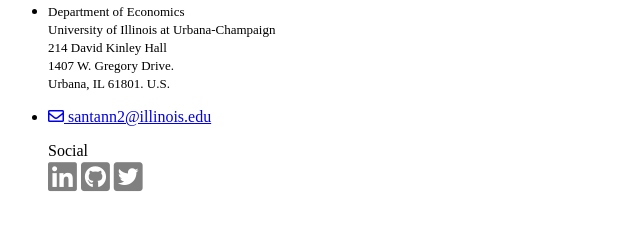
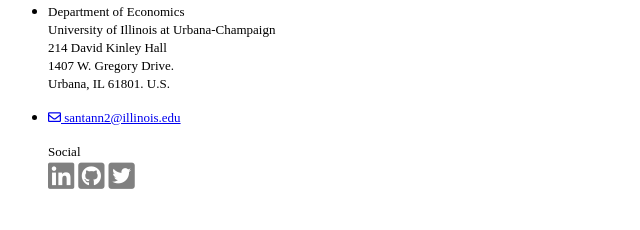
Before and after one commit to vpsantanna/vpsantanna.github.io, a Jekyll site: the page built from files/readme.md, in a window 1280 px wide. Shown: the part 201-431 px from the top of the page, without its empty margins (0-640 px from the left). Built offline with Jekyll 4.4.1, drawn with Linux system fonts in a browser that asks for light colours; nearby versions of some CDN libraries; our own code applies the rules of GitHub Pages for plain Markdown files; a script that is not in the unit is left out.

Commit message:
Update footer.html

```diff
--- a/_includes/footer.html
+++ b/_includes/footer.html
@@ -15,7 +15,7 @@
           <li>
             <p><font size="2.5">Department of Economics<br />University of Illinois at Urbana-Champaign<br />214 David Kinley Hall<br />1407 W. Gregory Drive.<br />Urbana, IL 61801. U.S.</font></p>
            {% if site.email %}
-            <li><a href="mailto:{{ site.email }}"><i class="far fa-envelope"></i> {{ site.email }}</a>
+            <li><font size="2.5"><a href="mailto:{{ site.email }}"><i class="far fa-envelope"></i> {{ site.email }}</a></font>
            </li>
             {% endif %}
         </ul>
@@ -23,14 +23,14 @@
 
       <div class="footer-col footer-col-2">
         <ul class="social-media-list">
-          Social <br  />
-          {% if site.scholar_username %}<a href="https://scholar.google.com.br/citations?user={{ site.scholar_username }}"><span class="icon"><i class="ai ai-google-scholar-square" style="font-size:33px;color:grey"></i></span></a>{% endif %}
-          {% if site.orcid_username %}<a href="https://orcid.org/{{ site.orcid_username }}"><span class="icon"><i class="ai ai-orcid-square" style="font-size:33px;color:grey"></i></span></a>{% endif %}
-          <a href="https://www.researchgate.net/profile/Vinicios_Santanna"><span class="icon"><i class="ai ai-researchgate-square" style="font-size:33px;color:grey"></i></span></a>
-          <a href="https://illinois.academia.edu/ViniciosSantAnna"><span class="icon"><i class="ai ai-academia-square" style="font-size:33px;color:grey"></i></span></a>
-          {% if site.linkedin_username %}<a href="https://linkedin.com/in/{{ site.linkedin_username }}"><span class="icon"><i class="fab fa-linkedin" style="font-size:33px;color:grey"></i></span></a>{% endif %}
-          {% if site.github_username %}<a href="https://github.com/{{ site.github_username }}"><span class="icon"><i class="fab fa-github-square" style="font-size:33px;color:grey"></i></span></a>{% endif %}
-          {% if site.twitter_username %}<a href="https://twitter.com/{{ site.twitter_username }}"><span class="icon"><i class="fab fa-twitter-square" style="font-size:33px;color:grey"></i></span></a>{% endif %}
+          <font size="2.5">Social</font> <br  />
+          {% if site.scholar_username %}<a href="https://scholar.google.com.br/citations?user={{ site.scholar_username }}"><span class="icon"><i class="ai ai-google-scholar-square" style="font-size:30px;color:grey"></i></span></a>{% endif %}
+          {% if site.orcid_username %}<a href="https://orcid.org/{{ site.orcid_username }}"><span class="icon"><i class="ai ai-orcid-square" style="font-size:30px;color:grey"></i></span></a>{% endif %}
+          <a href="https://www.researchgate.net/profile/Vinicios_Santanna"><span class="icon"><i class="ai ai-researchgate-square" style="font-size:30px;color:grey"></i></span></a>
+          <a href="https://illinois.academia.edu/ViniciosSantAnna"><span class="icon"><i class="ai ai-academia-square" style="font-size:30px;color:grey"></i></span></a>
+          {% if site.linkedin_username %}<a href="https://linkedin.com/in/{{ site.linkedin_username }}"><span class="icon"><i class="fab fa-linkedin" style="font-size:30px;color:grey"></i></span></a>{% endif %}
+          {% if site.github_username %}<a href="https://github.com/{{ site.github_username }}"><span class="icon"><i class="fab fa-github-square" style="font-size:30px;color:grey"></i></span></a>{% endif %}
+          {% if site.twitter_username %}<a href="https://twitter.com/{{ site.twitter_username }}"><span class="icon"><i class="fab fa-twitter-square" style="font-size:30px;color:grey"></i></span></a>{% endif %}
         </ul>
       </div>
 
```
